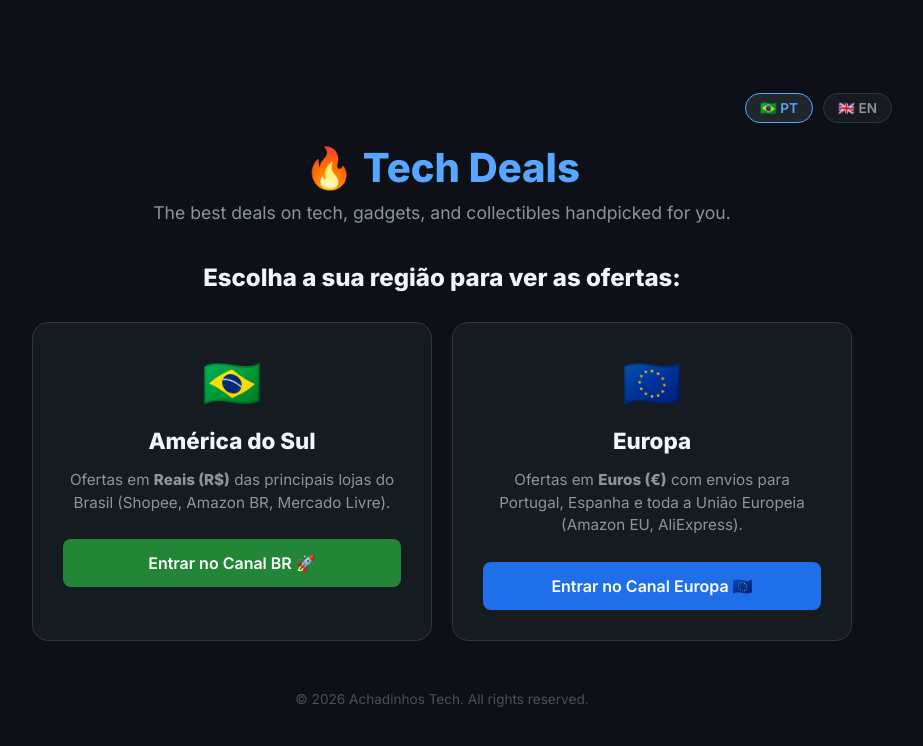
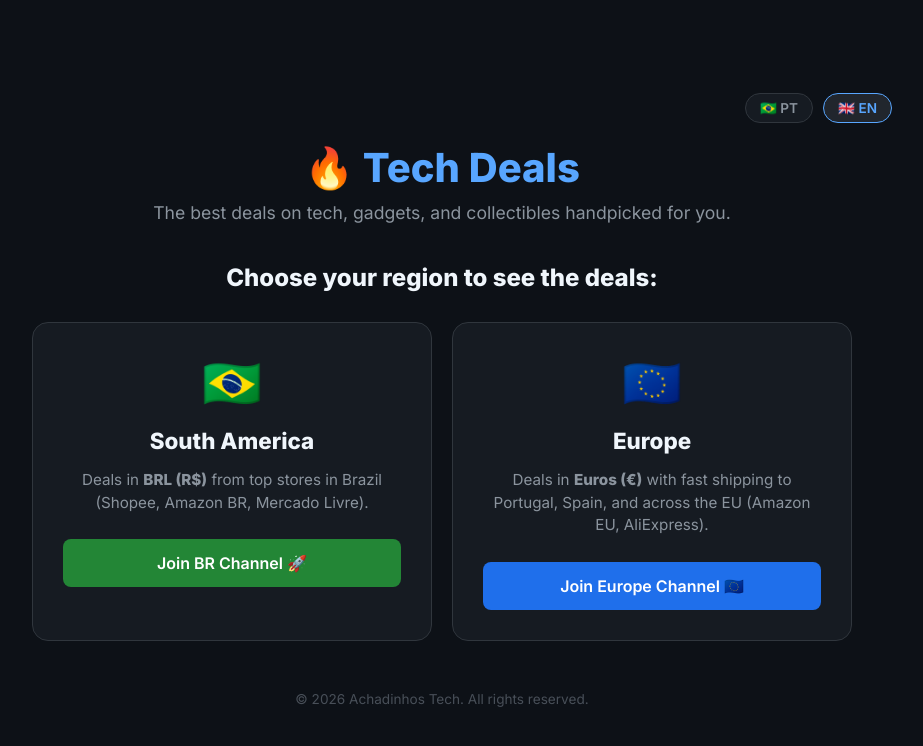
Before and after one commit to pedroaguiar-tech/achadinhos-tech, a website: page public/index.html in a window 1280 px wide. Both pictures are taken after a click on the button "🇬🇧 EN". Shown: the whole page, without its empty margins (198-1121 px from the left). Drawn offline with Linux system fonts and the light colour scheme.

Commit message:
fix: traduz titulo de regiao e alterna classe active dos botoes de idioma

```diff
--- a/public/index.html
+++ b/public/index.html
@@ -22,7 +22,8 @@
     </header>
 
     <main class="region-selection">
-      <h2>Escolha a sua região para ver as ofertas:</h2>
+      <!-- ADICIONADO ID AQUI PARA TRADUZIR O TÍTULO DA REGIÃO -->
+      <h2 id="main-title">Escolha a sua região para ver as ofertas:</h2>
 
       <div class="cards-wrapper">
         <!-- CARD AMÉRICA DO SUL -->
@@ -58,7 +59,7 @@
       pt: {
         brand: "🔥 Achadinhos Tech",
         headerDesc: "As melhores promoções de tecnologia, gadgets e colecionáveis selecionadas para você.",
-        mainTitle: "Onde você quer receber os achadinhos?",
+        mainTitle: "Escolha a sua região para ver as ofertas:",
         latamTitle: "América do Sul",
         latamDesc: "Ofertas em <strong>Reais (R$)</strong> das principais lojas do Brasil (Shopee, Amazon BR, Mercado Livre).",
         latamBtn: "Entrar no Canal BR 🚀",
@@ -69,7 +70,7 @@
       en: {
         brand: "🔥 Tech Deals",
         headerDesc: "The best deals on tech, gadgets, and collectibles handpicked for you.",
-        mainTitle: "Where do you want to receive the deals?",
+        mainTitle: "Choose your region to see the deals:",
         latamTitle: "South America",
         latamDesc: "Deals in <strong>BRL (R$)</strong> from top stores in Brazil (Shopee, Amazon BR, Mercado Livre).",
         latamBtn: "Join BR Channel 🚀",
@@ -92,8 +93,17 @@
       document.getElementById('card-eu-desc').innerHTML = t.euDesc;
       document.getElementById('btn-eu').innerText = t.euBtn;
 
-      document.getElementById('btn-pt').classList.toggle('active', lang === 'pt');
-      document.getElementById('btn-en').classList.toggle('active', lang === 'en');
+      // Troca a borda azul (classe active) entre os dois botões
+      const btnPT = document.getElementById('btn-pt');
+      const btnEN = document.getElementById('btn-en');
+
+      if (lang === 'pt') {
+        btnPT.classList.add('active');
+        btnEN.classList.remove('active');
+      } else {
+        btnEN.classList.add('active');
+        btnPT.classList.remove('active');
+      }
     }
   </script>
 </body>
```
